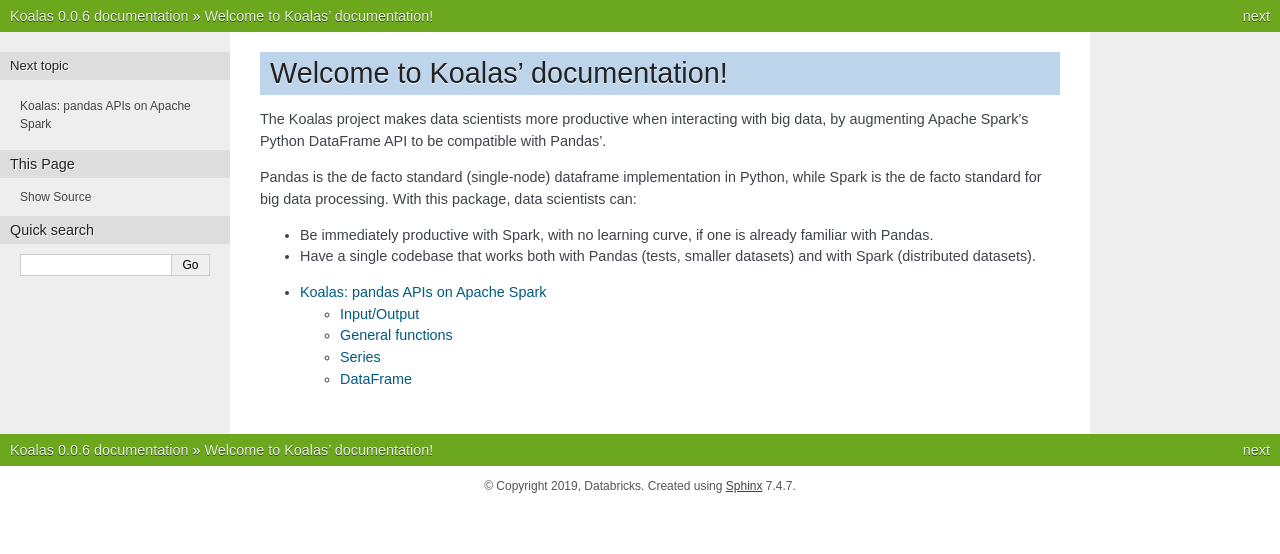
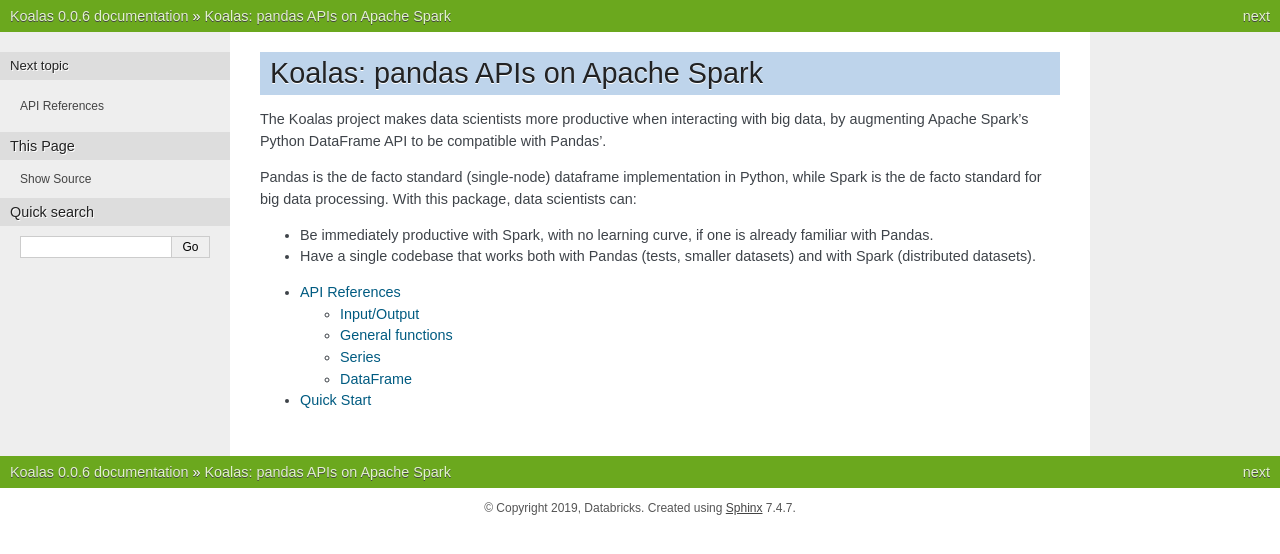
Before and after one commit to databricks/koalas, a Sphinx documentation site: the page built from docs/index.rst, in a window 1280 px wide. Shown: the top 554 px of the page. Built offline with Sphinx 7.4.7, drawn with Linux system fonts in a browser that asks for light colours; the version number is read from the project's files by our own code.

Commit message:
Add a simple quickstart in Koalas documentation (#144)
This PR add a simple quickstart that's almost copied from `README.md`.
Yes, we should deduplicate them eventually but I would like to propose to put them first.

```diff
--- a/docs/api.rst
+++ b/docs/api.rst
@@ -1,6 +1,4 @@
-.. Koalas' documentation master file, created by
-
-Koalas: pandas APIs on Apache Spark
+API References
 ============================================
 
 .. toctree::
--- a/docs/index.rst
+++ b/docs/index.rst
@@ -1,6 +1,6 @@
-.. Koalas' documentation master file, created by
+.. Koalas' documentation master file
 
-Welcome to Koalas' documentation!
+Koalas: pandas APIs on Apache Spark
 ============================================
 
 The Koalas project makes data scientists more productive when interacting with big data, by augmenting Apache Spark's Python DataFrame API to be compatible with Pandas'.
```
Also changed, not shown: other parts of docs/index.rst (+1 -0 lines), README.md (+1 -0 lines), docs/quickstart.rst (added, +42 -0 lines).
